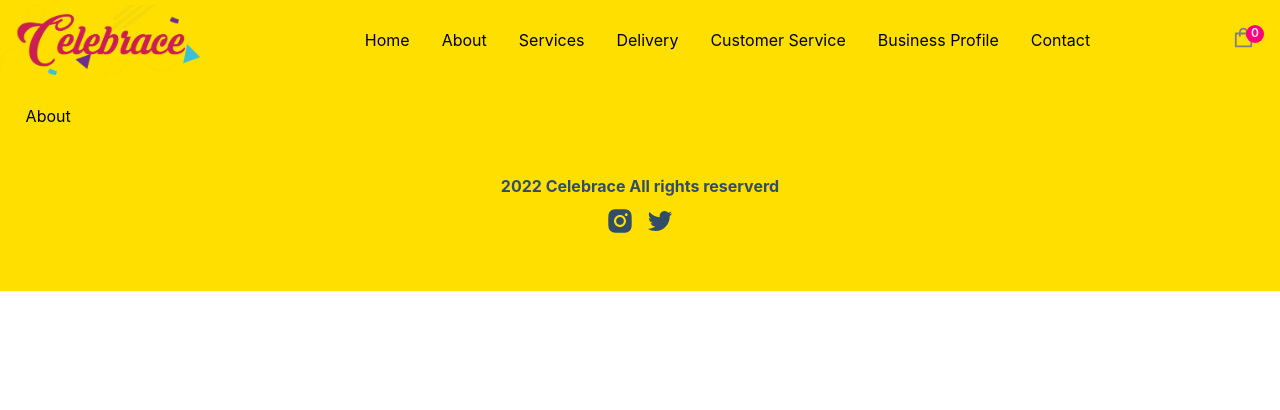
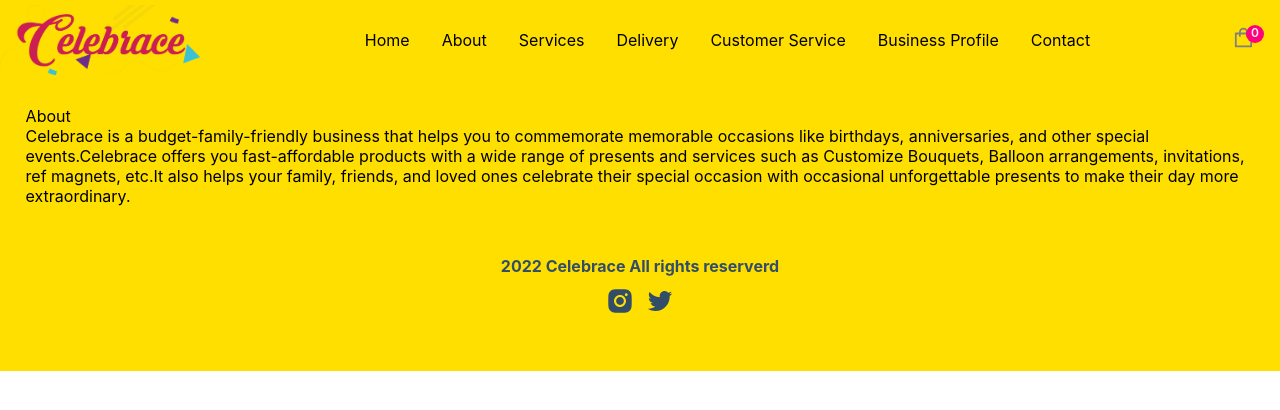
Before and after one commit to GuyWithBag/mobprog-ils, a Next.js app: page /about in a window 1280 px wide. Shown: the top 410 px of the page. Built offline with nearby package versions, Linux system fonts and the light colour scheme; a web font is replaced by a local one.

Commit message:
About .js
text paragraph

```diff
--- a/pages/about.js
+++ b/pages/about.js
@@ -2,7 +2,7 @@ import React from 'react'
 
 const about = () => {
   return (
-    <div>About</div>
+    <><div>About</div><p> Celebrace is a budget-family-friendly business that helps you to commemorate memorable occasions like birthdays, anniversaries, and other special events.Celebrace offers you fast-affordable products with a wide range of presents and services such as Customize Bouquets, Balloon arrangements, invitations, ref magnets, etc.It also helps your family, friends, and loved ones celebrate their special occasion with occasional unforgettable presents to make their day more extraordinary.</p></>
   )
 }
 
```
Also changed, not shown: components/About.jsx (added).
